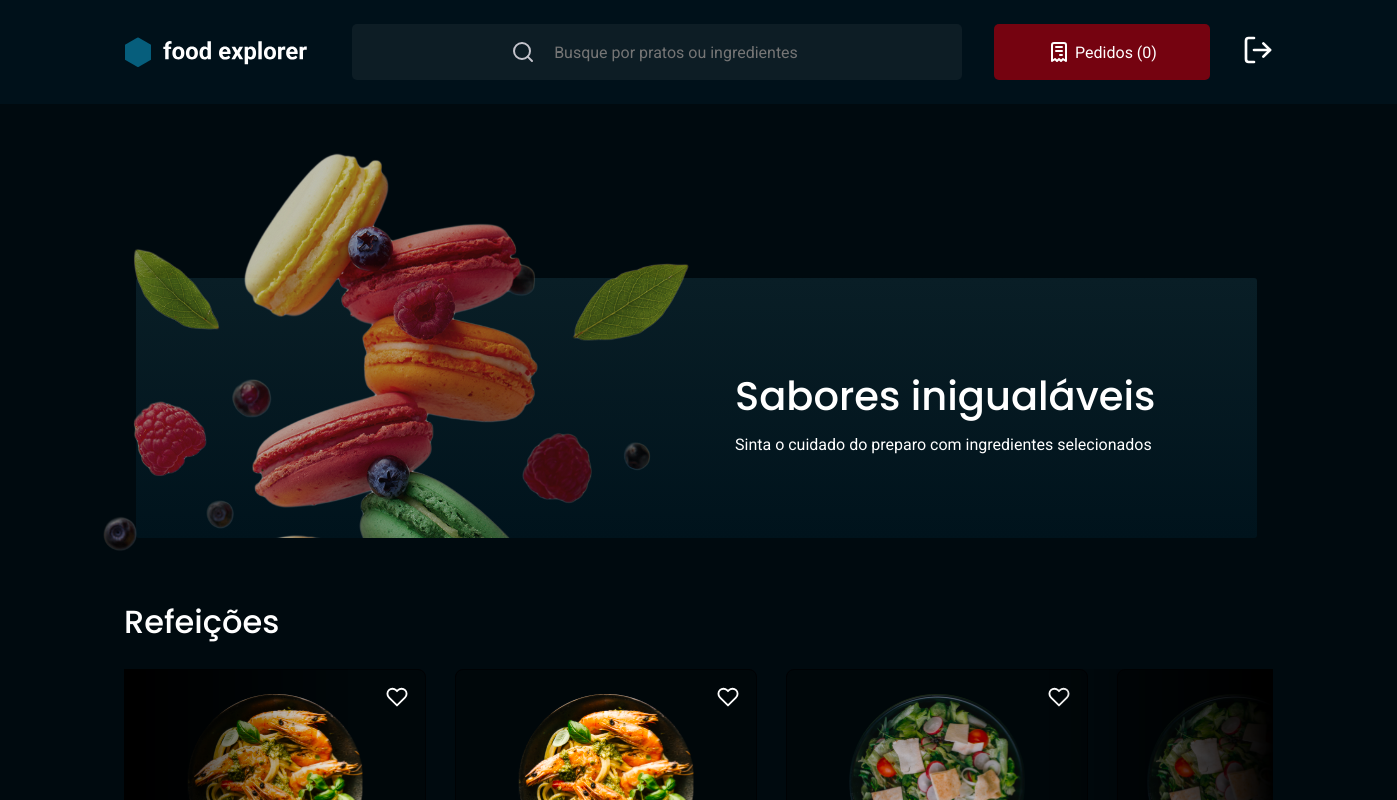
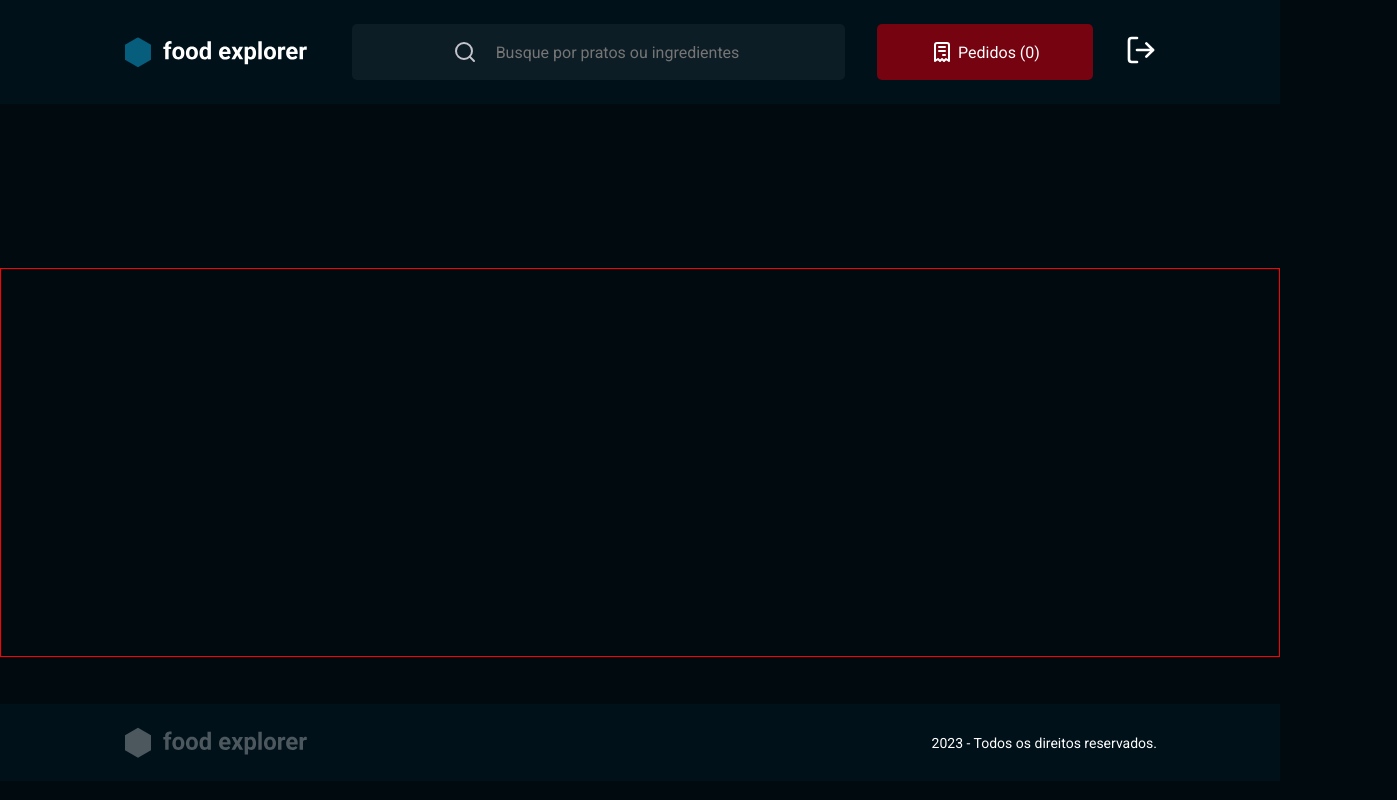
Before and after one commit to Kennedysena/FoodExplore-Frontend, a React (Vite) app: page / in a window 1280 px wide. Shown: the top 800 px of the page, 1397 px wide, since content can reach past the window. Built offline with nearby package versions, Linux system fonts and the light colour scheme.

Commit message:
feat: Creation of the dish page and other components.

```diff
--- a/src/main.jsx
+++ b/src/main.jsx
@@ -1,15 +1,15 @@
 import { StrictMode } from "react";
-import { createRoot } from "react-dom/client";
-import { Home } from "./pages/Home";
+import { createRoot } from "react-dom/client";;
 import { ThemeProvider } from "styled-components";
 import GlobalStyles from "./styles/global";
 import theme from "./styles/theme";
+import { Dish } from "./pages/Dish";
 
 createRoot(document.getElementById("root")).render(
   <StrictMode>
     <ThemeProvider theme={theme}>
       <GlobalStyles />
-      <Home />
+      <Dish />
     </ThemeProvider>
   </StrictMode>,
 );
--- /dev/null
+++ b/src/pages/Dish/index.jsx
@@ -0,0 +1,18 @@
+import { Footer } from "../../components/Footer";
+import { Header } from "../../components/Header";
+import { Container } from "./styles";
+
+
+
+export function Dish() {
+    return (
+      <>
+        <Header />
+            <Container>
+
+
+            </Container>
+            <Footer/>
+      </>
+    );
+}
--- /dev/null
+++ b/src/pages/Dish/styles.js
@@ -0,0 +1,16 @@
+import styled from "styled-components";
+
+export const Container = styled.div`
+    height: 38.9rem;
+    width: 100%;
+    display: flex;
+    flex-direction: column;
+    align-items: center;
+    justify-content: center;
+    gap: 2.4rem;
+    border: 1px solid red;
+
+    > h1 {
+        color: ${({ theme }) => theme.COLORS.LIGHT_100};
+    }
+`;
```
